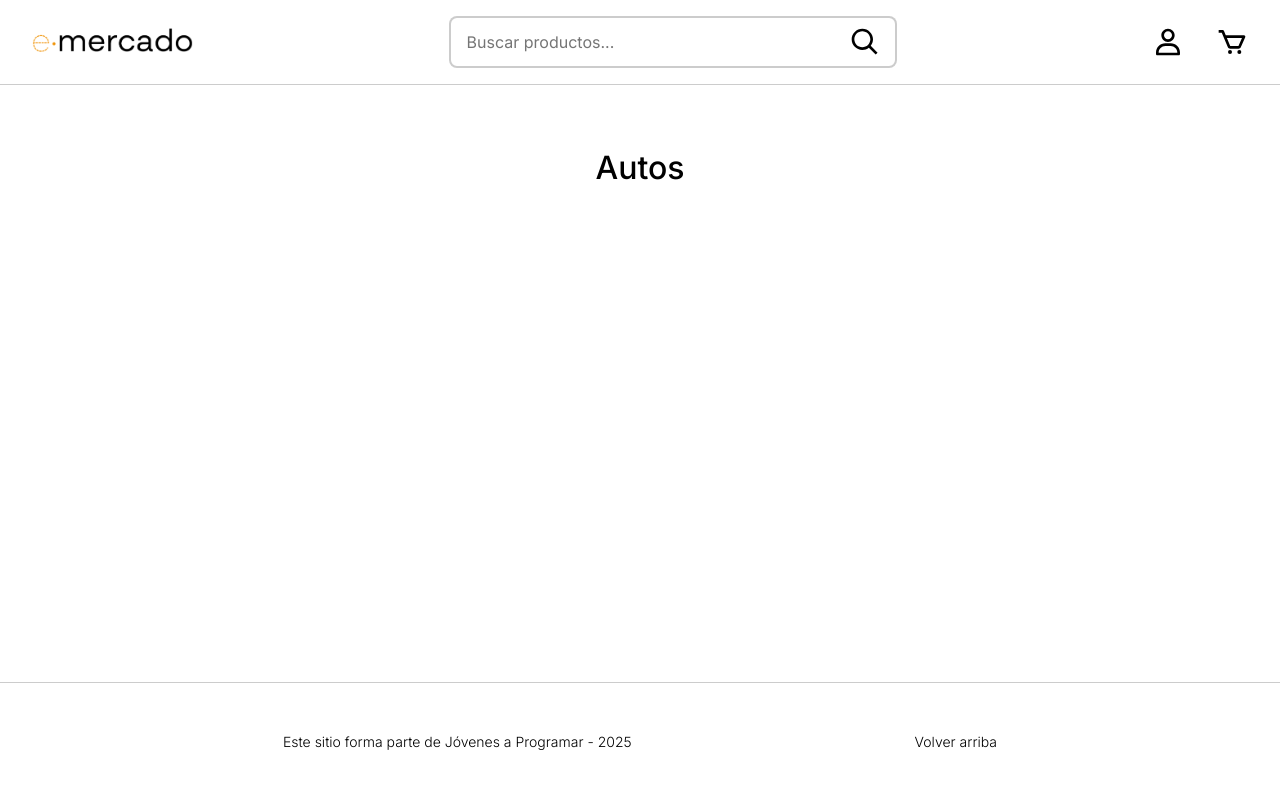
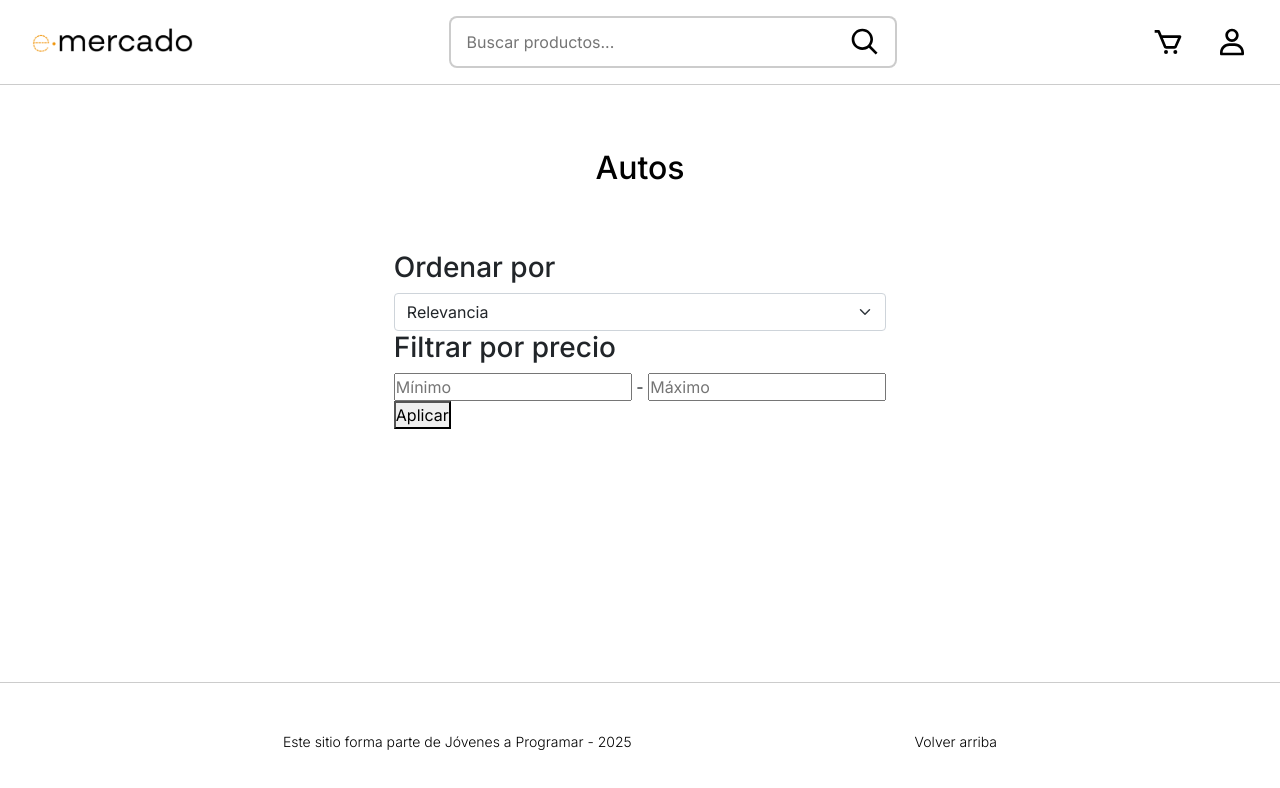
Before and after one commit to jossomori/final-dw-g2, a plain HTML site: page products.html in a window 1280 px wide. Drawn offline with Linux system fonts and the light colour scheme; no server answers.

Commit message:
feat: add sort and filter options

```diff
--- a/products.html
+++ b/products.html
@@ -1,87 +1,48 @@
 <!DOCTYPE html>
 <html lang="es">
-
 <head>
     <meta http-equiv="Content-Type" content="text/html; charset=UTF-8">
     <meta name="viewport" content="width=device-width, initial-scale=1, shrink-to-fit=no">
     <title>Autos - eMercado</title>
     <link rel="preconnect" href="https://fonts.googleapis.com">
     <link rel="preconnect" href="https://fonts.gstatic.com" crossorigin>
-	<link
-		href="https://fonts.googleapis.com/css2?family=Inter:ital,opsz,wght@0,14..32,100..900;1,14..32,100..900&family=Poppins:ital,wght@0,100;0,200;0,300;0,400;0,500;0,600;0,700;0,800;0,900;1,100;1,200;1,300;1,400;1,500;1,600;1,700;1,800;1,900&display=swap"
-		rel="stylesheet">
+    <link href="https://fonts.googleapis.com/css2?family=Inter:ital,opsz,wght@0,14..32,100..900;1,14..32,100..900&display=swap" rel="stylesheet">
     <link href="css/bootstrap.min.css" rel="stylesheet">
-	<link href="css/base.css" rel="stylesheet"> <!-- importar reset y variables css -->
+    <link href="css/base.css" rel="stylesheet">
     <link href="css/products.css" rel="stylesheet">
 </head>
-
 <body>
-	<header>
-		<div class="header-container">
-			<a href="./index.html">
-				<img class="logo" src="img/extra/header-logo.png" alt="eMercado Logo">
-			</a>
-
-			<div class="search-section">
-				<input class="search-input" type="text" placeholder="Buscar productos...">
-				<button class="button search-button">
-					<svg class="icon search-icon" xmlns="http://www.w3.org/2000/svg" fill="currentColor"
-						viewBox="0 0 24 24">
-						<path
-							d="m18,10c0-4.41-3.59-8-8-8S2,5.59,2,10s3.59,8,8,8c1.85,0,3.54-.63,4.9-1.69l5.1,5.1,1.41-1.41-5.1-5.1c1.05-1.36,1.69-3.05,1.69-4.9Zm-14,0c0-3.31,2.69-6,6-6s6,2.69,6,6-2.69,6-6,6-6-2.69-6-6Z">
-						</path>
-					</svg>
-				</button>
+    <main>
+        <h1>Autos</h1>
+        <div class="layout">
+            <section class="products-filters">
+                <div class="filter-section">
+                    <h3>Ordenar por</h3>
+                    <select id="sort-options" class="form-select">
+                        <option value="rel">Relevancia</option>
+                        <option value="asc">Precio: menor a mayor</option>
+                        <option value="desc">Precio: mayor a menor</option>
+                    </select>
                 </div>
-
-			<div class="user-actions">
-				<button class="button account-button">
-					<svg class="icon account-icon" xmlns="http://www.w3.org/2000/svg" fill="currentColor"
-						viewBox="0 0 24 24">
-						<path
-							d="M12 12c2.76 0 5-2.24 5-5s-2.24-5-5-5-5 2.24-5 5 2.24 5 5 5m0-8c1.65 0 3 1.35 3 3s-1.35 3-3 3-3-1.35-3-3 1.35-3 3-3M4 22h16c.55 0 1-.45 1-1v-1c0-3.86-3.14-7-7-7h-4c-3.86 0-7 3.14-7 7v1c0 .55.45 1 1 1m6-7h4c2.76 0 5 2.24 5 5H5c0-2.76 2.24-5 5-5">
-						</path>
-					</svg>
-				</button>
-
-				<button class="button cart-button">
-					<svg class="icon cart-icon" xmlns="http://www.w3.org/2000/svg" fill="currentColor"
-						viewBox="0 0 24 24">
-						<path
-							d="M10.5 18a1.5 1.5 0 1 0 0 3 1.5 1.5 0 1 0 0-3M17.5 18a1.5 1.5 0 1  0 0 3 1.5 1.5 0 1 0 0-3M8.82 15.77c.31.75 1.04 1.23 1.85 1.23h6.18c.79 0 1.51-.47 1.83-1.2l3.24-7.4c.14-.31.11-.67-.08-.95S21.34 7 21 7H7.33L5.92 3.62C5.76 3.25 5.4 3 5 3H2v2h2.33zM19.47 9l-2.62 6h-6.18l-2.5-6z">
-						</path>
-					</svg>
-				</button>
-
+                <div class="filter-section">
+                    <h3>Filtrar por precio</h3>
+                    <div class="price-filter">
+                        <div class="price-inputs">
+                            <input type="text" id="min-price" placeholder="Mínimo">
+                            <span>-</span>
+                            <input type="text" id="max-price" placeholder="Máximo">
                         </div>
-
-			<button class="button menu-button">
-				<svg class="icon menu-icon" viewBox="0 0 24 24" fill="none" xmlns="http://www.w3.org/2000/svg">
-					<path d="M4 17H20M4 12H20M4 7H20" stroke="currentColor" stroke-width="2" stroke-linecap="round" />
-				</svg>
-			</button>
-
+                        <button id="apply-price-filter" class="filter-button">Aplicar</button>
                     </div>
-	</header>
-
-	<main>
-		<h1 id="">Autos</h1>
-
-		<section class="products-container" id="productos">
+                </div>
             </section>
+            <section class="products-container" id="productos"></section>
+        </div>
     </main>
 
-	<footer>
-		<div class="footer-container">
-			<p>Este sitio forma parte de <a href="https://jovenesaprogramar.edu.uy/" target="_blank">Jóvenes a
-					Programar</a> - 2025</p>
-			<a href="#">Volver arriba</a>
-		</div>
-	</footer>
-
+    <script src="js/components.js"></script>
     <script src="js/bootstrap.bundle.min.js"></script>
     <script src="js/init.js"></script>
     <script src="js/products.js"></script>
 </body>
-
 </html>
```
Lines whose indentation alone changed are shown as unchanged.
